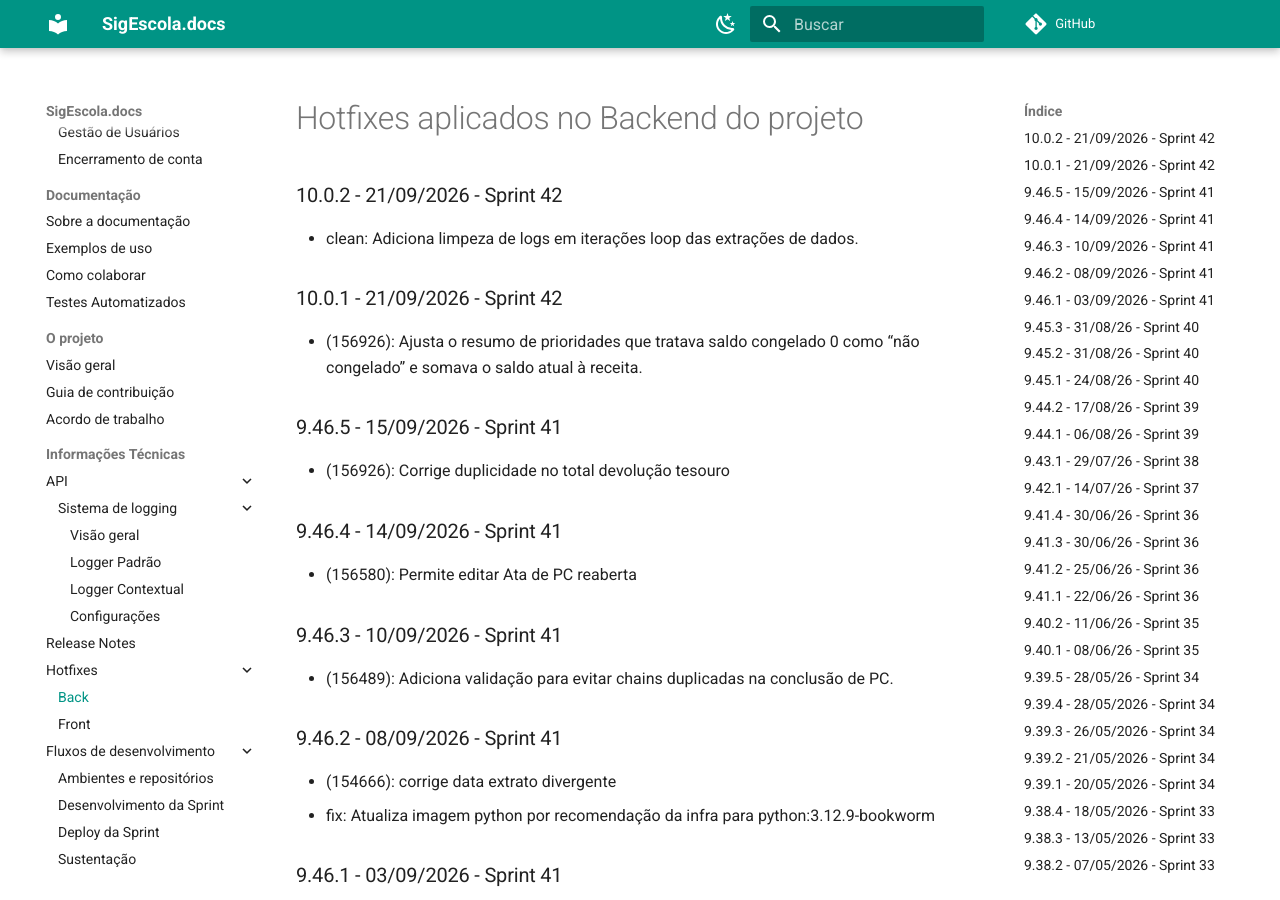
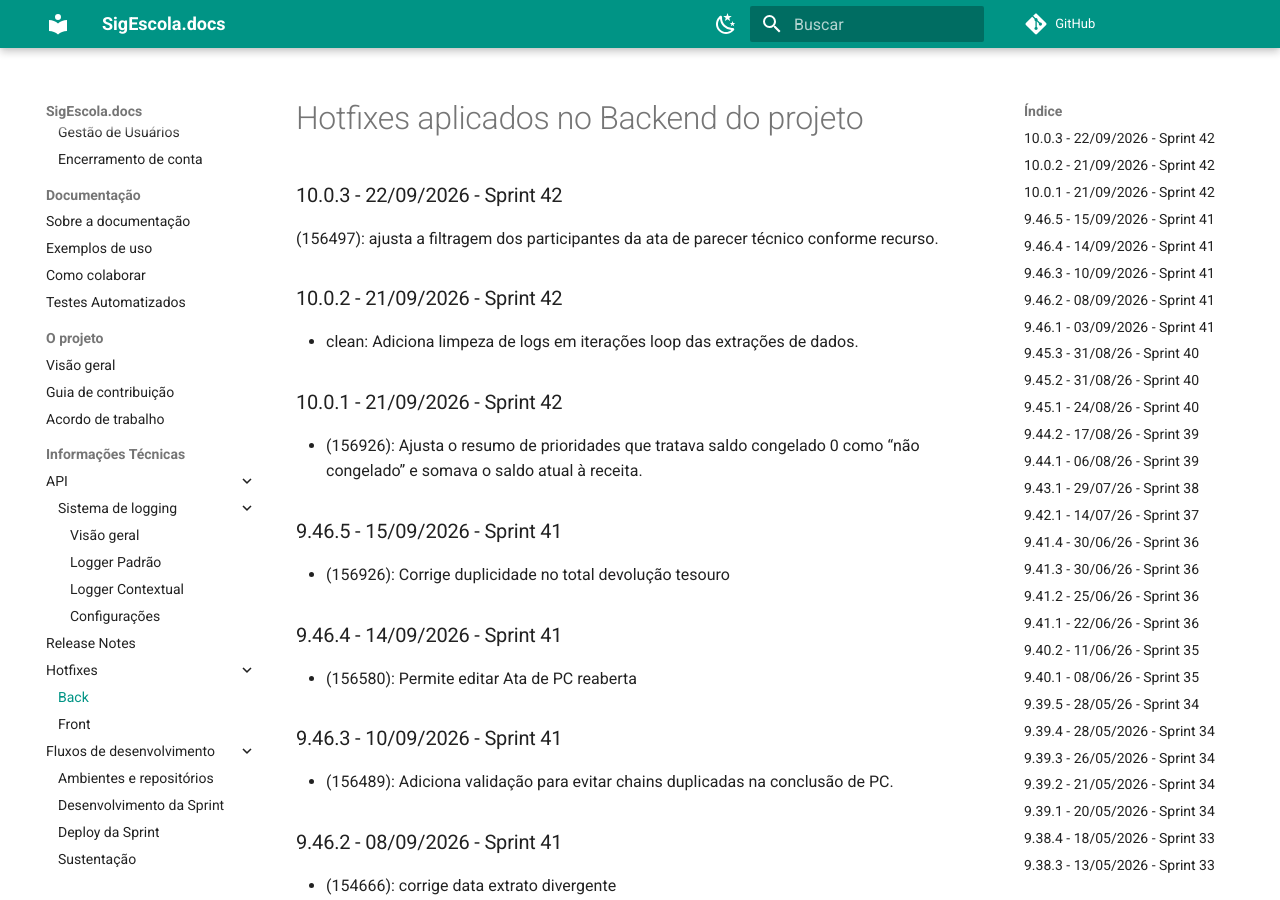
Before and after one commit to prefeiturasp/SME-PTRF-Docs, an MkDocs documentation site: the page built from docs/projeto/hotfixes_back.md, in a window 1280 px wide and 900 px high. Built offline with MkDocs 1.6.1 and Material for MkDocs 9.7.7, drawn with Linux system fonts in a browser that asks for light colours; comment, search, counter and statistics services are not loaded.

Commit message:
Add hotfix details for version 10.0.3

```diff
--- a/docs/projeto/hotfixes_back.md
+++ b/docs/projeto/hotfixes_back.md
@@ -1,5 +1,7 @@
 # Hotfixes aplicados no Backend do projeto
 
+### 10.0.3 - 22/09/2026 - Sprint 42
+(156497): ajusta a filtragem dos participantes da ata de parecer técnico conforme recurso.
 
 ### 10.0.2 - 21/09/2026 - Sprint 42
 * clean: Adiciona limpeza de logs em iterações loop das extrações de dados.
```
